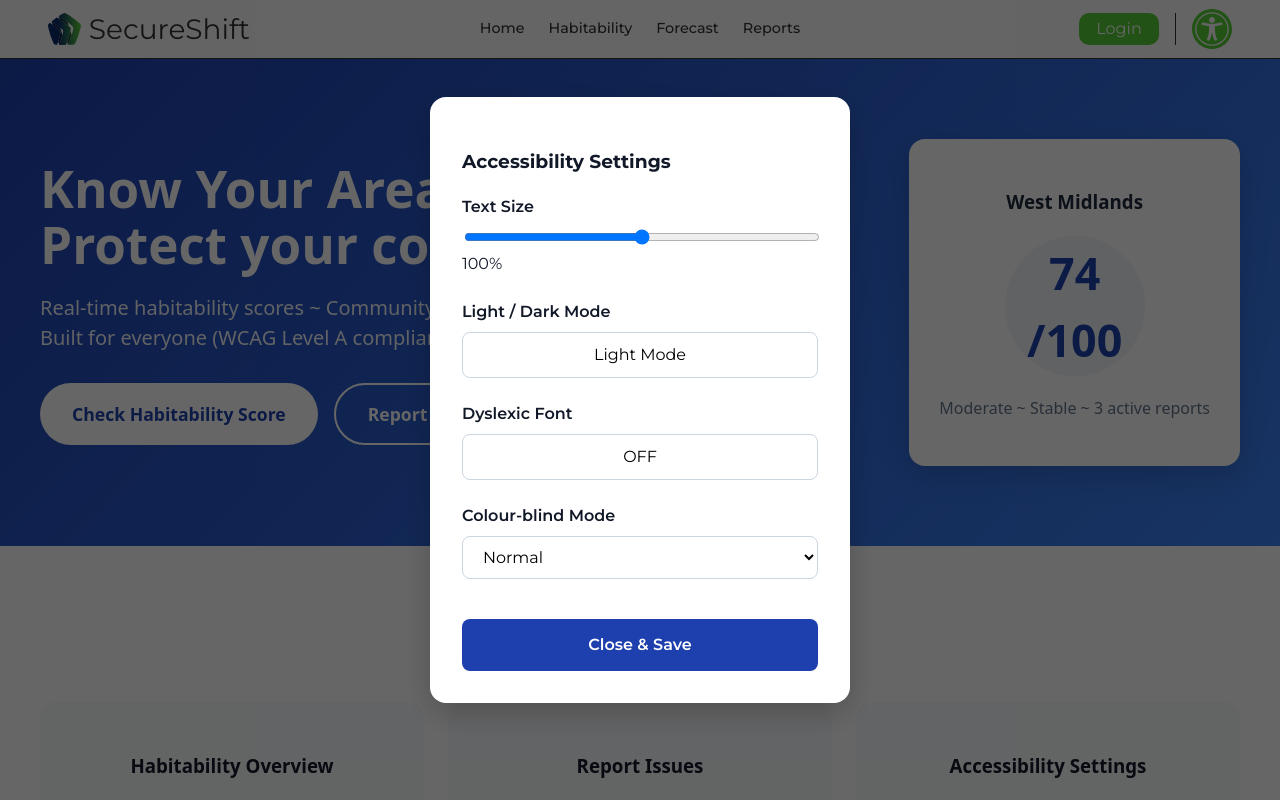
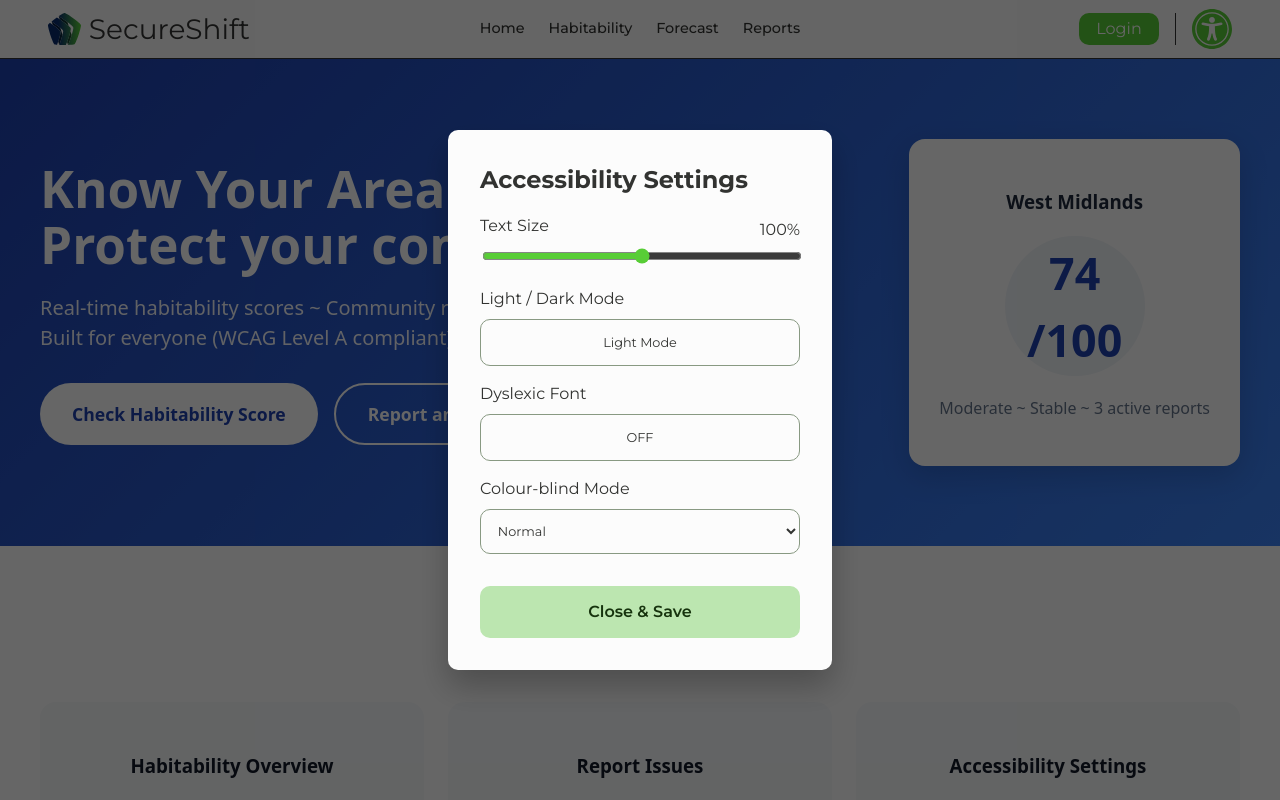
Before and after one commit to Fwaith/SecureShift, a Vue app in the folder client/: page /home in a window 1280 px wide. Both pictures are taken after a click on the button 1212 px from the left and 29 px from the top of the page. Shown: the top 800 px of the page. Built offline with nearby package versions, Linux system fonts and the light colour scheme; no server answers; a web font is replaced by a local one.

Commit message:
fixed accessibility menu

```diff
--- a/client/src/components/AccessibilityModal.vue
+++ b/client/src/components/AccessibilityModal.vue
@@ -5,17 +5,19 @@
         @click.self="closeAccessibility"
     >
         <div class="modal-content">
-            <h3>Accessibility Settings</h3>
+            <h1>Accessibility Settings</h1>
 
             <div class="setting">
+                <div class="text-size">
                     <label>Text Size</label>
+                    <span>{{ accessibility.textSize }}%</span>
+                </div>
                 <input
                     type="range"
                     v-model="accessibility.textSize"
                     min="50"
                     max="150"
                 />
-            <span>{{ accessibility.textSize }}%</span>
             </div>
 
             <div class="setting">
@@ -68,49 +70,82 @@ const { accessibility, closeAccessibility, toggleDarkMode } = useAccessibility()
     align-items: center;
     justify-content: center;
     z-index: 99999;
+    width: 100vw;
+    height: 100vh;
 }
 
 .modal-content {
-    background: white;
+    background: var(--background);
     padding: 32px;
-    border-radius: 16px;
-    max-width: 420px;
-    width: 90%;
-    box-shadow: 0 10px 30px rgba(0,0,0,0.2);
+    border-radius: 10px;
+    min-width: 30%;
+    width: fit;
+    height: fit;
+    box-shadow: 0 1rem 2rem rgba(var(--shadow), var(--shadow-alpha));
 }
 
 .setting {
-    margin-bottom: 24px;
+    margin-bottom: 16px;
 }
 
 .setting label {
-    display: block;
+    display: flex;
+    font-size: 1rem;
+    color: var(--on-background);
     margin-bottom: 8px;
-    font-weight: 600;
+}
+
+.text-size {
+    display: flex;
+    justify-content: space-between;
+    align-items: center;
+    color: var(--on-background);
+    font-size: 16px;
+}
+
+h1 {
+    padding: 0;
+    margin: 0;
+    margin-bottom: 16px;
+    font-size: 1.5rem;
+    color: var(--on-background);
+}
+
+.span {
+    font-size: 18px;
 }
 
 .toggle-btn,
 select,
 input[type="range"] {
     width: 100%;
+    background: var(--surface);
+    font-size: 0.8rem;
+}
+
+input[type="range"] {
+    accent-color: var(--primary);
+    background: transparent;
 }
 
 .toggle-btn,
 select {
-    padding: 10px 16px;
-    border: 1px solid #cbd5e1;
-    border-radius: 8px;
-    background: white;
+    padding: 12.8px;
+    border: 1px solid var(--outline);
+    border-radius: 10px;
+    background: var(--background);
+    color: var(--on-background);
     cursor: pointer;
 }
 
 .close-btn {
     width: 100%;
     padding: 14px;
-    background: #1e40af;
-    color: white;
+    background: var(--container);
+    color: var(--on-container);
     border: none;
-    border-radius: 8px;
+    border-radius: 10px;
+    font-size: 16px;
     margin-top: 16px;
     font-weight: 600;
     cursor: pointer;
```
Lines whose indentation alone changed are shown as unchanged.
